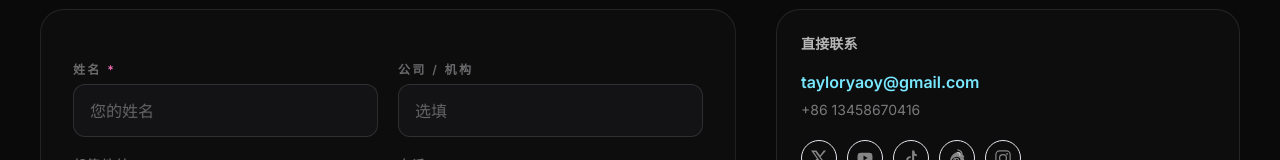
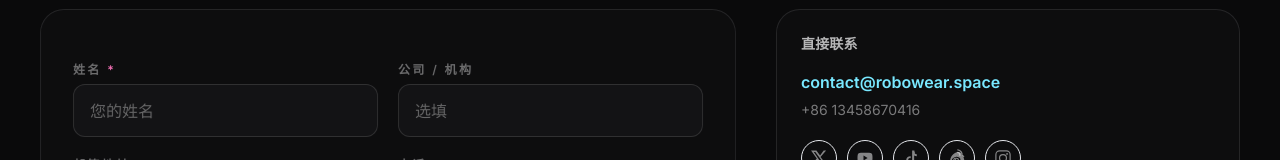
Before and after one commit to tayloryaoy-a11y/robowear-international, a React (Vite) app: page /contact in a window 1280 px wide. Shown: the part 343-503 px from the top of the page. Built offline with nearby package versions, Linux system fonts and the light colour scheme.

Commit message:
Replace public Gmail with contact@robowear.space

```diff
--- a/src/pages/Contact.jsx
+++ b/src/pages/Contact.jsx
@@ -205,8 +205,8 @@ export default function Contact() {
     } catch {
       setSubmitError(
         T(
-          '消息暂时未能发送，请稍后重试，或直接发送邮件至 tayloryaoy@gmail.com。',
-          'Your message could not be sent right now. Please try again, or email tayloryaoy@gmail.com directly.'
+          '消息暂时未能发送，请稍后重试，或直接发送邮件至 contact@robowear.space。',
+          'Your message could not be sent right now. Please try again, or email contact@robowear.space directly.'
         )
       )
     } finally {
@@ -393,8 +393,8 @@ export default function Contact() {
             <div className="space-y-6">
               <div className="rounded-3xl border border-white/10 bg-carbon-800/40 p-6">
                 <h3 className="font-display text-sm font-semibold uppercase tracking-widest2 text-white/70">{T('直接联系', 'Direct Contact')}</h3>
-                <a href="mailto:tayloryaoy@gmail.com" className="mt-4 block text-base font-semibold text-electric-300 transition-colors hover:text-electric-200">
-                  tayloryaoy@gmail.com
+                <a href="mailto:contact@robowear.space" className="mt-4 block text-base font-semibold text-electric-300 transition-colors hover:text-electric-200">
+                  contact@robowear.space
                 </a>
                 <p className="mt-1.5 text-sm text-white/45">+86 13458670416</p>
                 <div className="mt-5 flex items-center gap-2.5">
```
